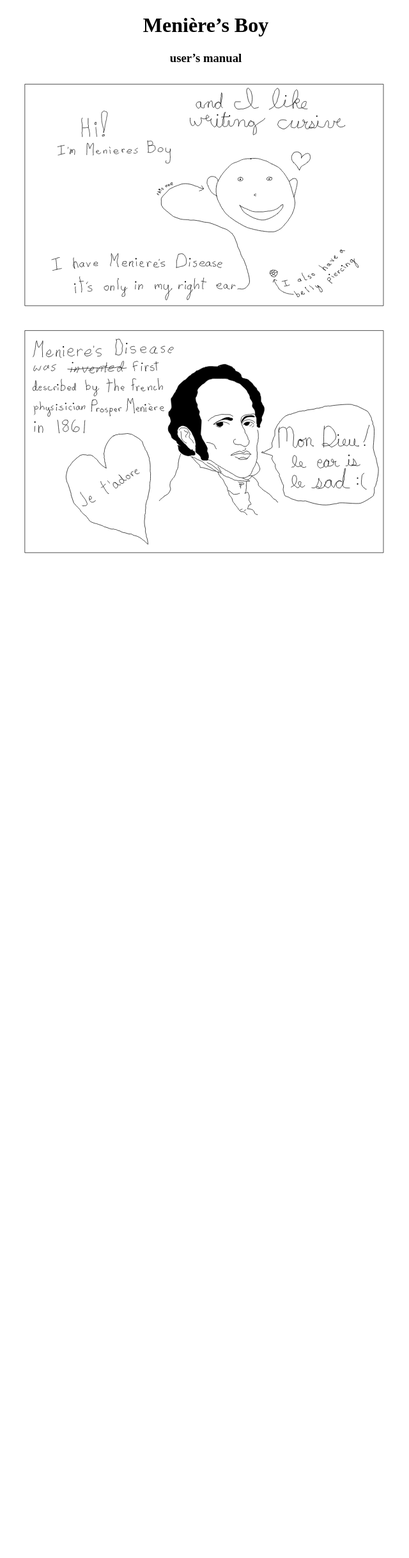
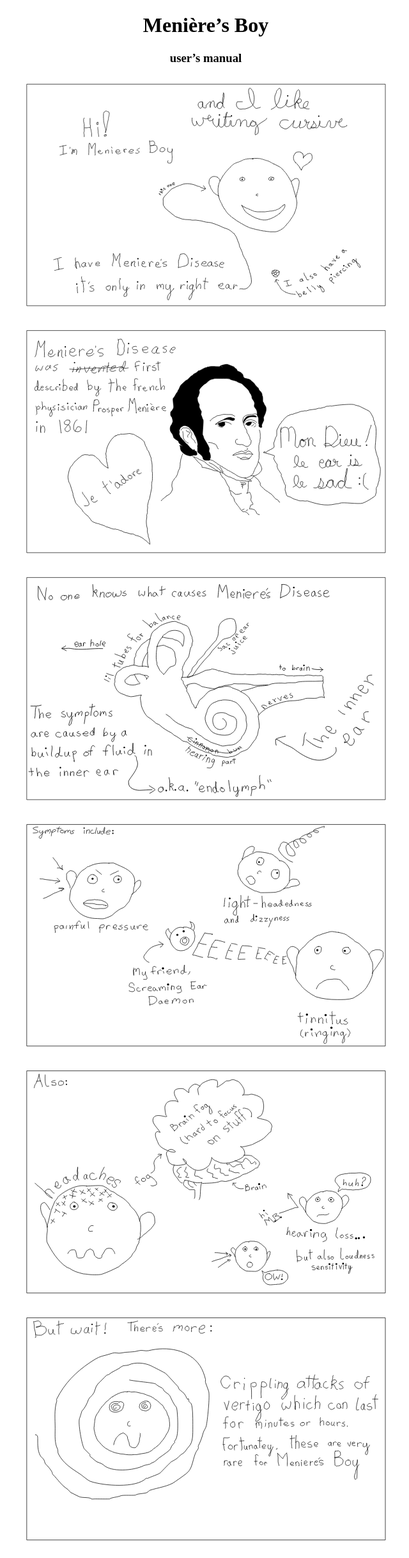
Before and after one commit to hospadar/menieres_boy, a Jekyll site: the page built from index.markdown, in a window 1280 px wide. Shown: the whole page at 64% size, without its empty margins (318-958 px from the left). Built offline with Jekyll 4.4.1, drawn with Linux system fonts in a browser that asks for light colours; before the commit the page ends 900 px from its top, so only the background shows below that.

Commit message:
more frames

```diff
--- a/_layouts/default.html
+++ b/_layouts/default.html
@@ -19,7 +19,7 @@
       p.frame {text-align: center;}
       p.frame img {
         --scaling-factor: calc(var(--body-width)/3.5);
-        width: calc(3.15em * var(--scaling-factor));
+        width: calc(3.12em * var(--scaling-factor));
         height:calc(2em * var(--scaling-factor));
         object-position: calc(-.36em * var(--scaling-factor));
         object-fit: cover;
```
Also changed, not shown: assets/images/frames/03.svg (added), assets/images/frames/04.svg (added), assets/images/frames/05.svg (added), assets/images/frames/06.svg (added).
